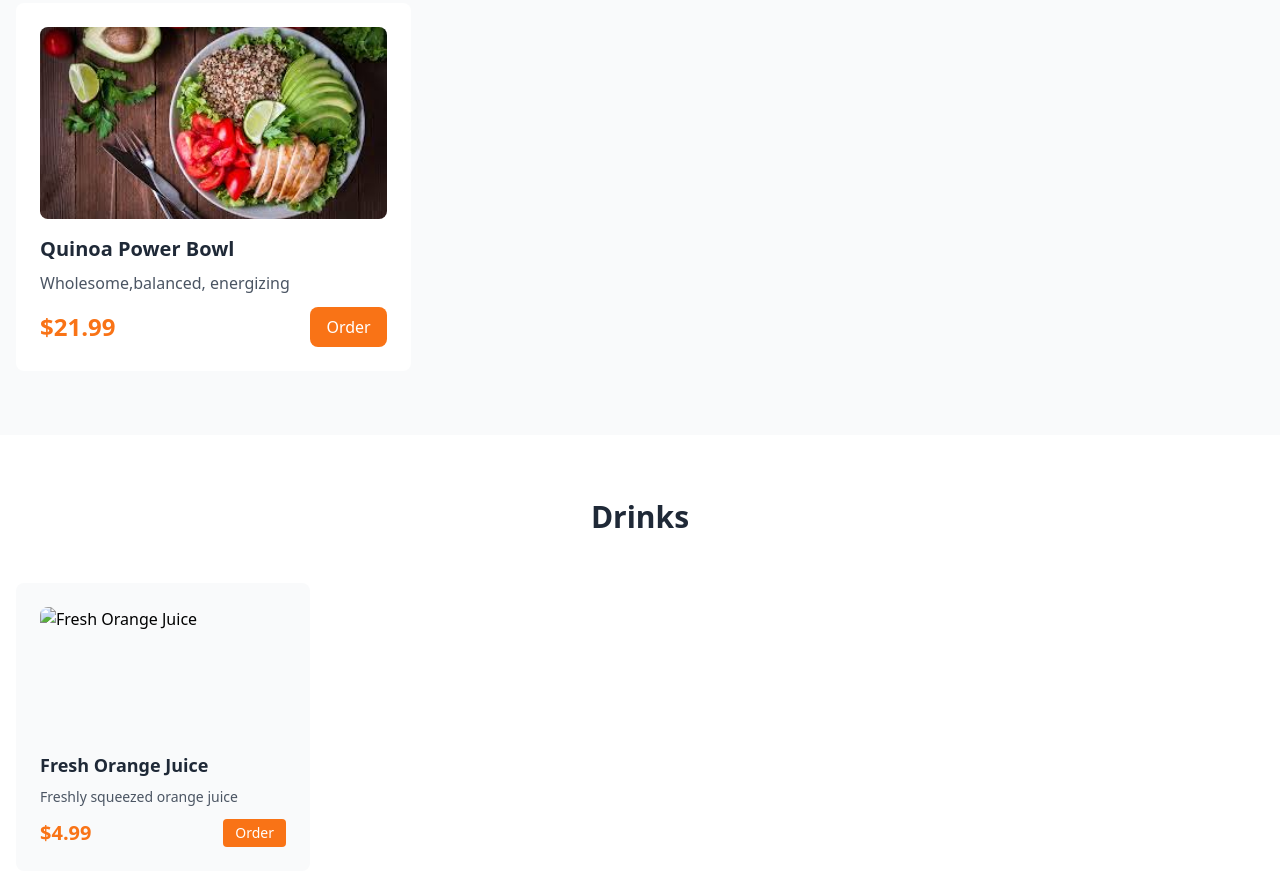
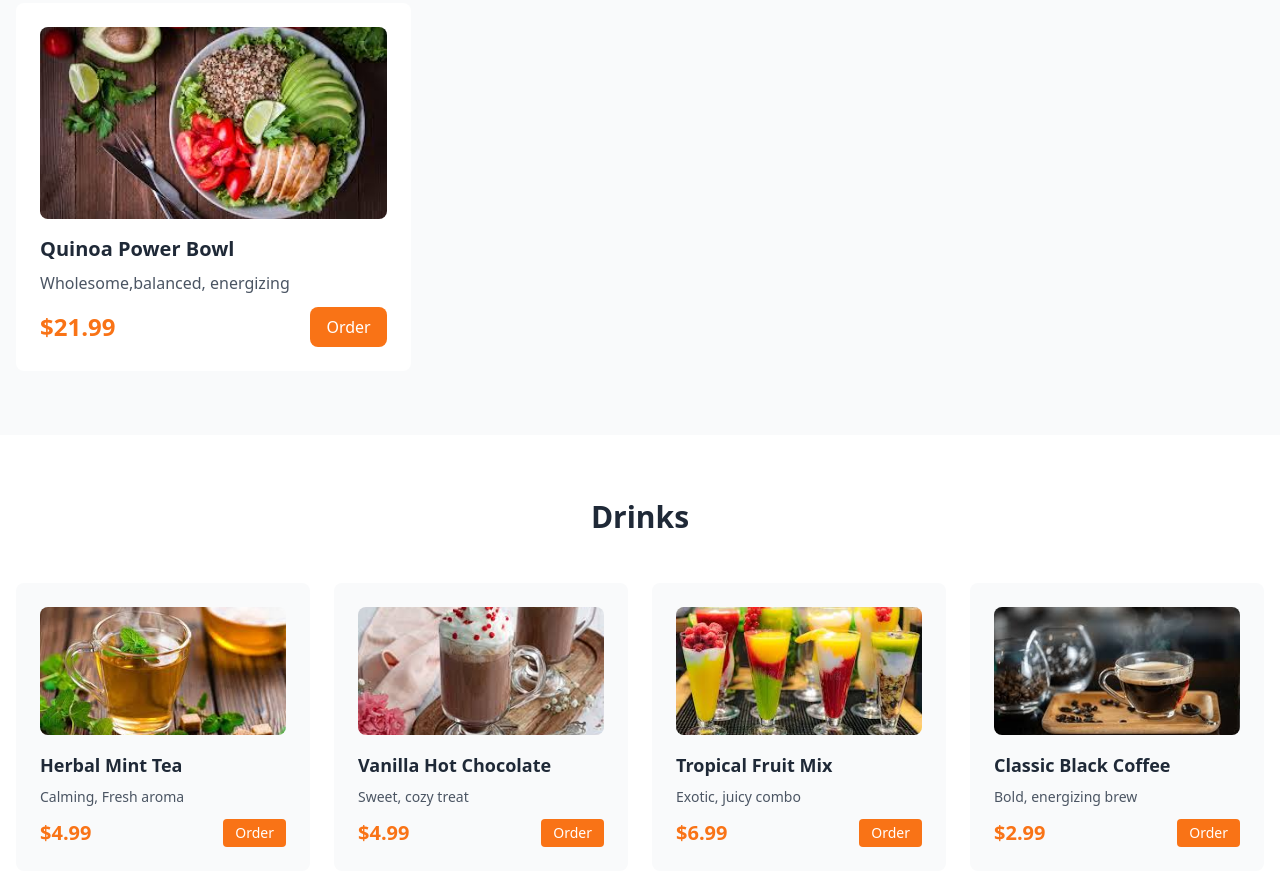
Before and after one commit to TheuriEric/Flame-and-Fork, a website: page build/menu.html in a window 1280 px wide. Shown: the part 1761-2646 px from the top of the page. Drawn offline with nearby package versions, Linux system fonts and the light colour scheme; files whose address does not match are found by name.

Commit message:
feat: add a drink section

```diff
--- a/build/menu.html
+++ b/build/menu.html
@@ -163,15 +163,45 @@
             <h2 class="text-3xl font-bold text-center mb-12 text-gray-800 dark:text-white">Drinks</h2>
             <div class="grid grid-cols-1 md:grid-cols-2 lg:grid-cols-4 gap-6">
                 <div class="menu-item bg-gray-50 dark:bg-gray-800 rounded-lg p-6 hover:shadow-lg transition-shadow">
-                    <img src="/placeholder.svg?height=200&width=200" alt="Fresh Orange Juice" class="w-full h-32 object-cover rounded-lg mb-4">
-                    <h3 class="text-lg font-semibold text-gray-800 dark:text-white mb-2">Fresh Orange Juice</h3>
-                    <p class="text-gray-600 dark:text-gray-400 mb-3 text-sm">Freshly squeezed orange juice</p>
+                    <img src="assets\images\Herbal mint tea.jpg" alt="Fresh Orange Juice" class="w-full h-32 object-cover rounded-lg mb-4">
+                    <h3 class="text-lg font-semibold text-gray-800 dark:text-white mb-2">Herbal Mint Tea</h3>
+                    <p class="text-gray-600 dark:text-gray-400 mb-3 text-sm">Calming, Fresh aroma</p>
                     <div class="flex justify-between items-center">
                         <span class="text-xl font-bold text-orange-500">$4.99</span>
                         <button class="bg-orange-500 hover:bg-orange-600 text-white px-3 py-1 rounded text-sm transition-colors">Order</button>
                     </div>
                 </div>
-            </div>
+                <div class="menu-item bg-gray-50 dark:bg-gray-800 rounded-lg p-6 hover:shadow-lg transition-shadow">
+    <img src="assets\images\Vanilla Hot Chocolate.jpg" alt="Vanilla Hot Chocolate" class="w-full h-32 object-cover rounded-lg mb-4">
+    <h3 class="text-lg font-semibold text-gray-800 dark:text-white mb-2">Vanilla Hot Chocolate</h3>
+    <p class="text-gray-600 dark:text-gray-400 mb-3 text-sm">Sweet, cozy treat</p>
+    <div class="flex justify-between items-center">
+      <span class="text-xl font-bold text-orange-500">$4.99</span>
+      <button class="bg-orange-500 hover:bg-orange-600 text-white px-3 py-1 rounded text-sm transition-colors">Order</button>
+    </div>
+  </div>
+
+  <div class="menu-item bg-gray-50 dark:bg-gray-800 rounded-lg p-6 hover:shadow-lg transition-shadow">
+    <img src="assets\images\Tropical fruit mix.jpg" alt="Tropical Fruit Mix" class="w-full h-32 object-cover rounded-lg mb-4">
+    <h3 class="text-lg font-semibold text-gray-800 dark:text-white mb-2">Tropical Fruit Mix</h3>
+    <p class="text-gray-600 dark:text-gray-400 mb-3 text-sm">Exotic, juicy combo</p>
+    <div class="flex justify-between items-center">
+      <span class="text-xl font-bold text-orange-500">$6.99</span>
+      <button class="bg-orange-500 hover:bg-orange-600 text-white px-3 py-1 rounded text-sm transition-colors">Order</button>
+    </div>
+  </div>
+
+  <div class="menu-item bg-gray-50 dark:bg-gray-800 rounded-lg p-6 hover:shadow-lg transition-shadow">
+    <img src="assets\images\Classic black coffee.jpg" alt="Classic Black Coffee" class="w-full h-32 object-cover rounded-lg mb-4">
+    <h3 class="text-lg font-semibold text-gray-800 dark:text-white mb-2">Classic Black Coffee</h3>
+    <p class="text-gray-600 dark:text-gray-400 mb-3 text-sm">Bold, energizing brew</p>
+    <div class="flex justify-between items-center">
+      <span class="text-xl font-bold text-orange-500">$2.99</span>
+      <button class="bg-orange-500 hover:bg-orange-600 text-white px-3 py-1 rounded text-sm transition-colors">Order</button>
+    </div>
+  </div>
+</div>
+
         </div>
     </section>
 </body>
```
